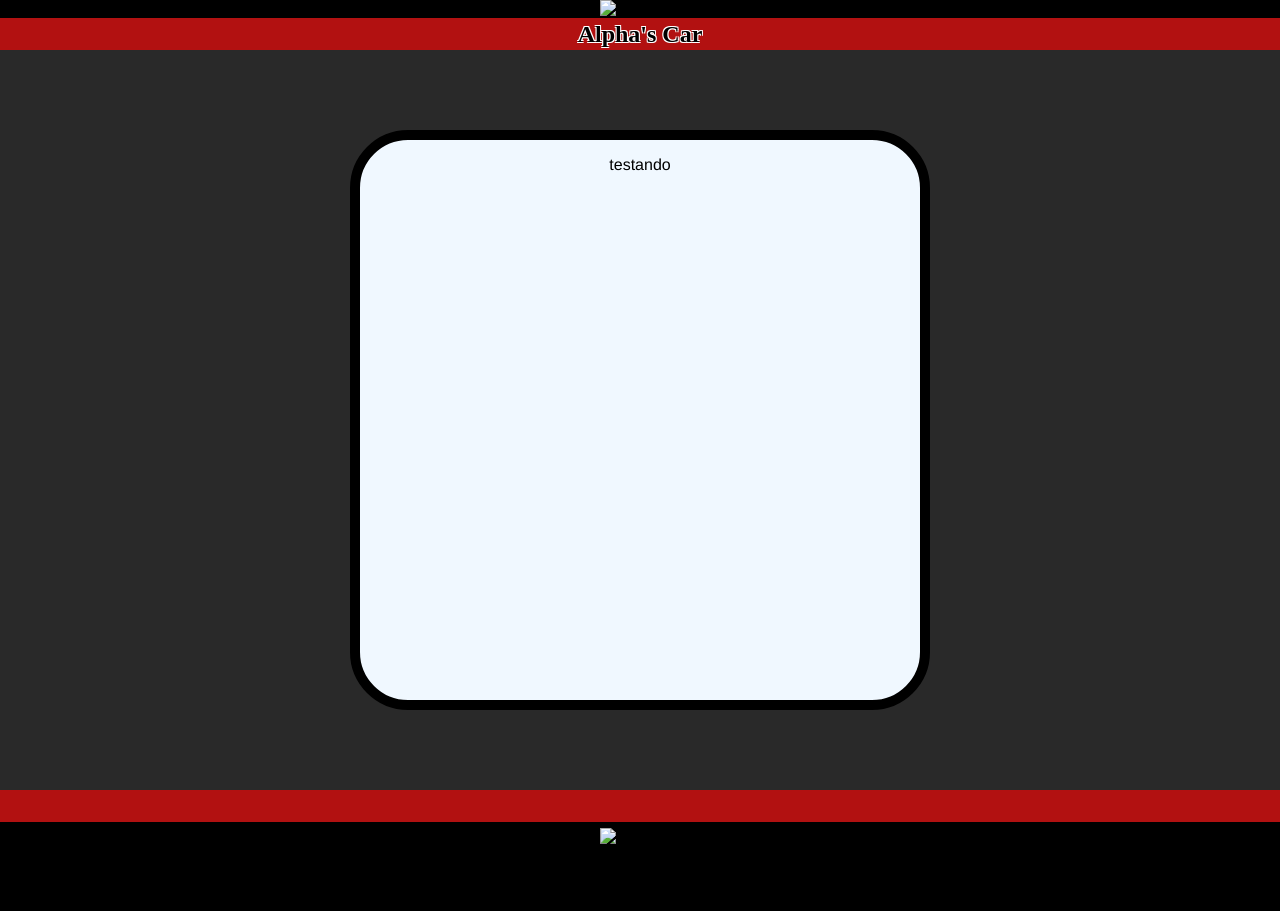
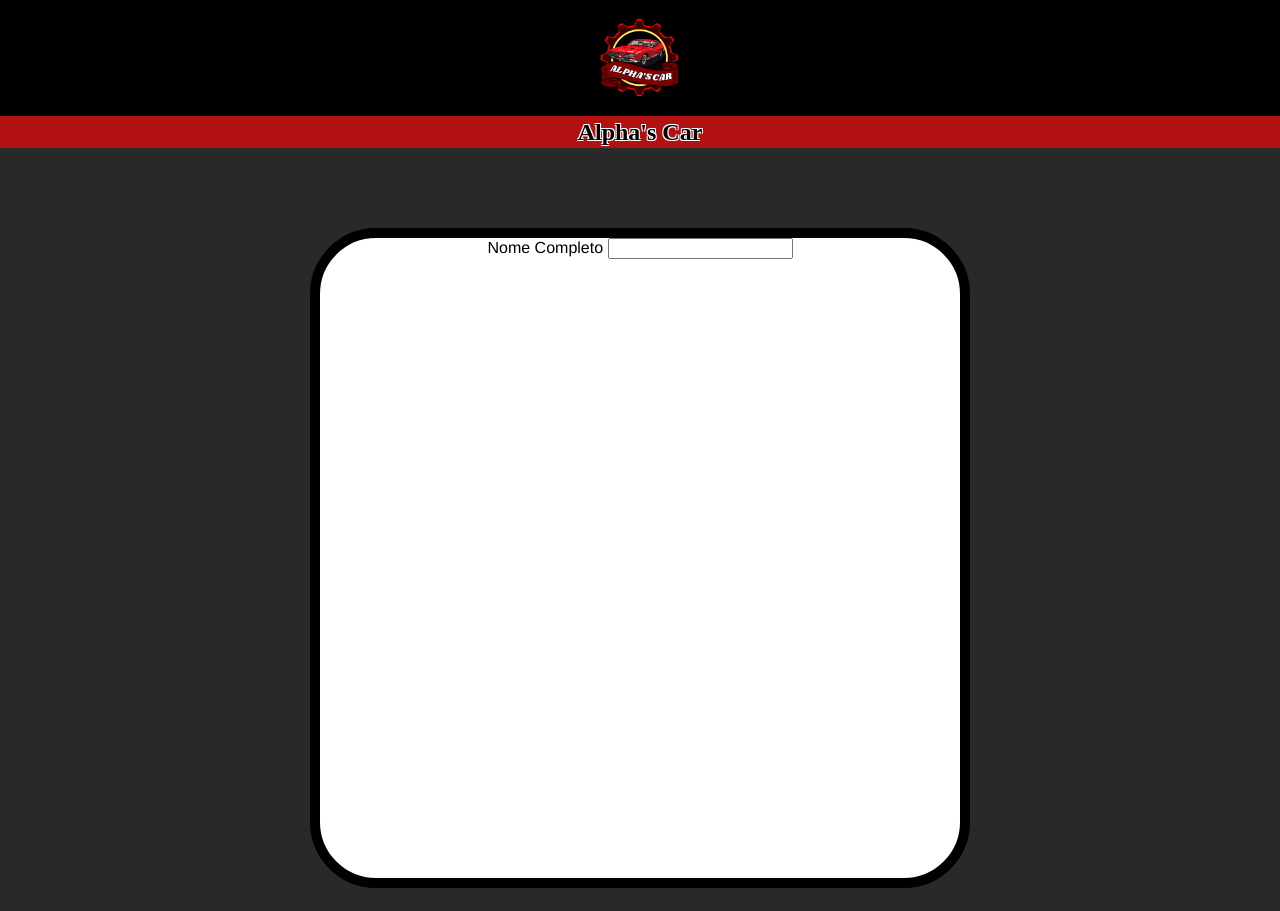
Before and after one commit to mourvan67532/Alphas_Car, a plain HTML site: page abner.html in a window 1280 px wide. Shown: the top 911 px of the page. Drawn offline with Linux system fonts and the light colour scheme.

Commit message:
Add files via upload

```diff
--- a/abner.html
+++ b/abner.html
@@ -11,19 +11,25 @@
 <body class="m_body">
     <header >
         <div class="m_header_1">
-            <img src="img/logo.png" alt="logo">
+            <figure>
+                <img src="img/logo.png" alt="logo">
+            </figure>
         </div>
         <div class="m_header_2">
             <h2>Alpha's Car</h2>
         </div>
     </header>
     <main class="a_main">
-        <div id="a_cadastro">
-            <p>testando</p>
-        </div>
+        <form id="a_cadastro" action="#" method="post">
+            <div>
+                <label for="nome_usuario">Nome Completo</label>
+                <input type="text" name="nome_usuario" id="nome_usuario">
+            </div>
+        </form>
     </main>
     <footer class="m_footer">
-        <img src="img/logo.png" alt="logo">
+        <br>
+        <br>
     </footer>
 </body>
 </html>
--- a/style.css
+++ b/style.css
@@ -50,9 +50,9 @@
 #a_cadastro{
     margin-top: 5rem;
     margin-bottom: 5rem;
-    width: 35rem;
-    height: 35rem;
-    background-color: aliceblue;
+    width: 40rem;
+    height: 40rem;
+    background-color: white;
     text-align: center;
     justify-content: center;
     border: black 10px solid;
```
Also changed, not shown: img/logo.png (added).
